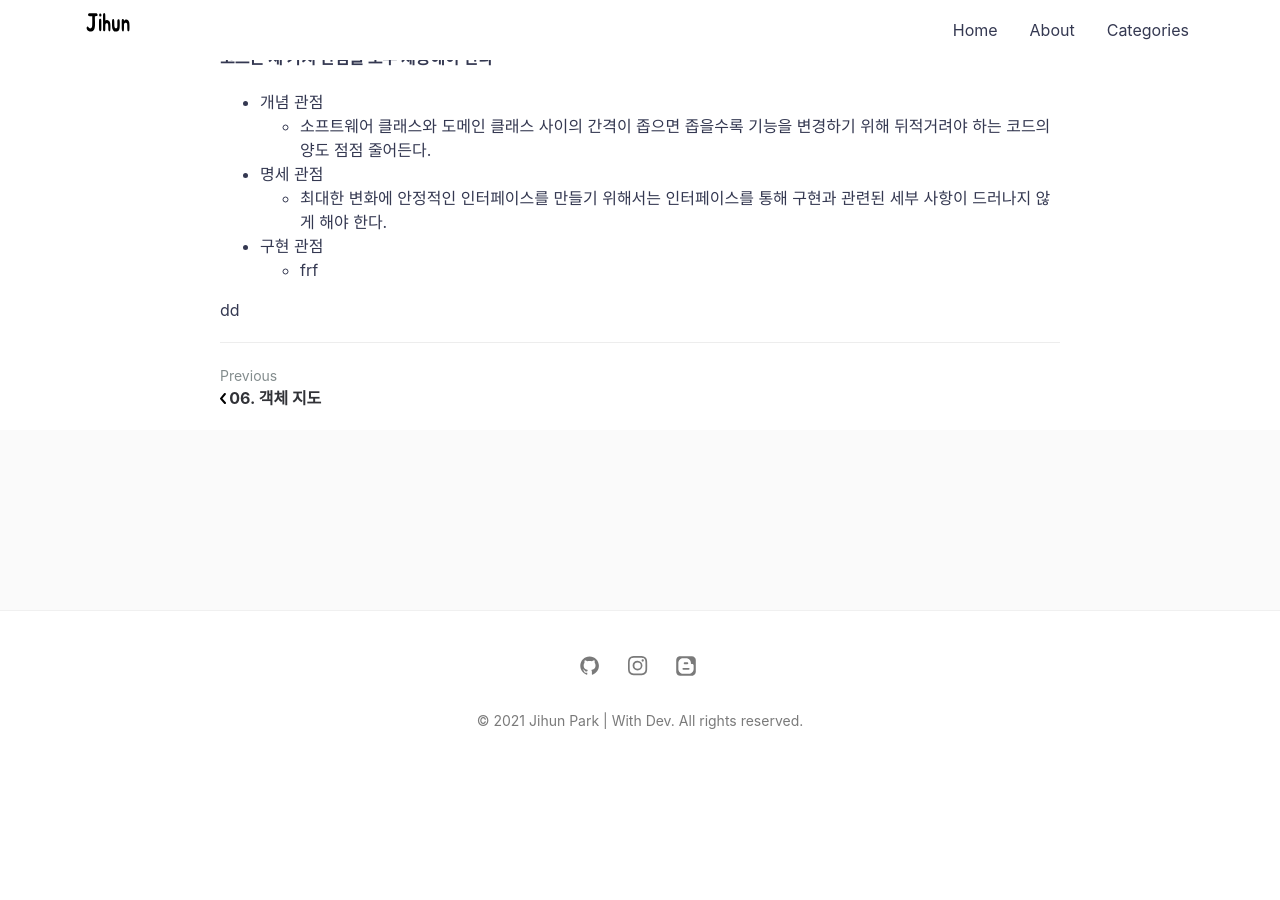
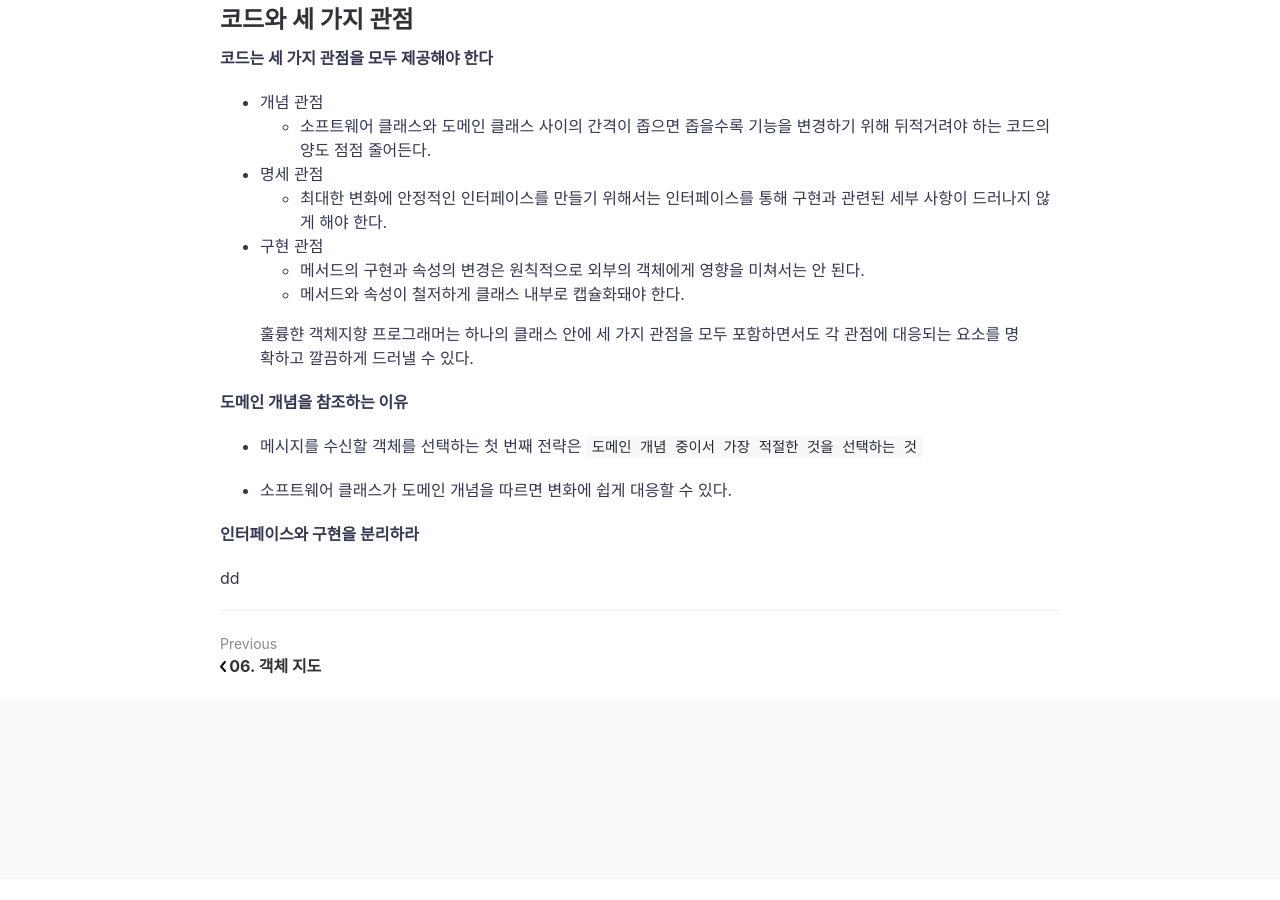
Before and after one commit to jihunparkme/jihunparkme.github.io, a Jekyll site: the page built from _posts/2021-02-17-TheEOO-함께-모으기.md, in a window 1280 px wide and 900 px high, scrolled down 4509 px. Built offline with Jekyll 4.4.1, drawn with Linux system fonts in a browser that asks for light colours; comment, search, counter and statistics services are not loaded; before the commit the page ends 5285 px from its top, so only the background shows below that; some of the changed text lies outside the part shown.

Commit message:
add contents

```diff
--- a/_posts/2021-02-17-TheEOO-함께-모으기.md
+++ b/_posts/2021-02-17-TheEOO-함께-모으기.md
@@ -200,9 +200,18 @@ public class MenuItem {
   - 최대한 변화에 안정적인 인터페이스를 만들기 위해서는 인터페이스를 통해 구현과 관련된 세부 사항이 드러나지 않게 해야 한다.
 
 - 구현 관점
-  - frf
+  - 메서드의 구현과 속성의 변경은 원칙적으로 외부의 객체에게 영향을 미쳐서는 안 된다.
+  - 메서드와 속성이 철저하게 클래스 내부로 캡슐화돼야 한다.
 
+> 훌륭햔 객체지향 프로그래머는 하나의 클래스 안에 세 가지 관점을 모두 포함하면서도 각 관점에 대응되는 요소를 명확하고 깔끔하게 드러낼 수 있다.
 
+**도메인 개념을 참조하는 이유**
+
+- 메시지를 수신할 객체를 선택하는 첫 번째 전략은 `도메인 개념 중이서 가장 적절한 것을 선택하는 것`
+
+- 소프트웨어 클래스가 도메인 개념을 따르면 변화에 쉽게 대응할 수 있다.
+
+**인터페이스와 구현을 분리하라**
 
 
 
```
